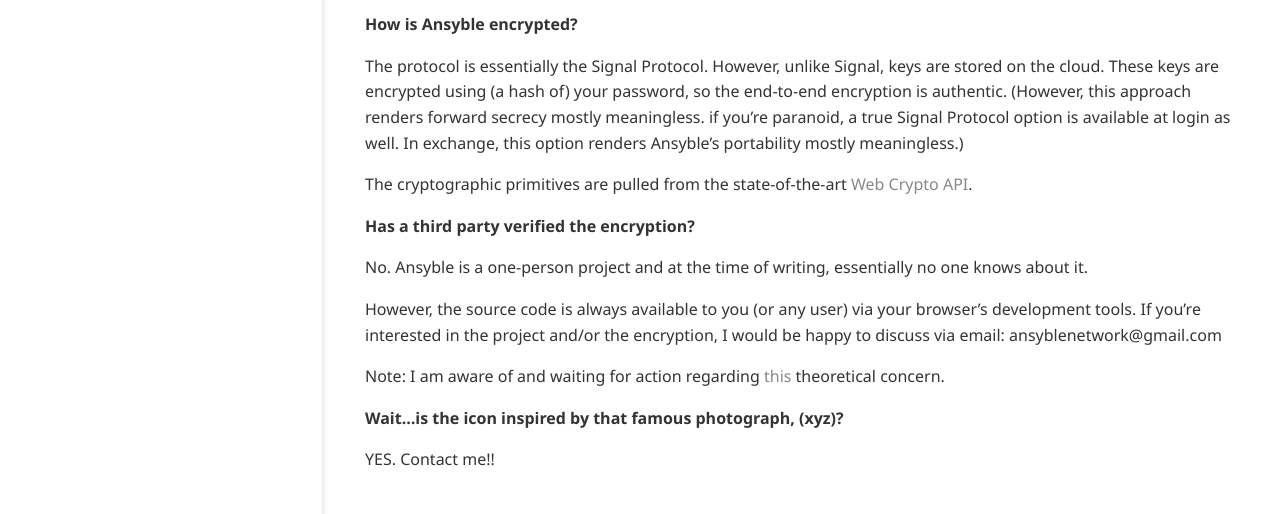
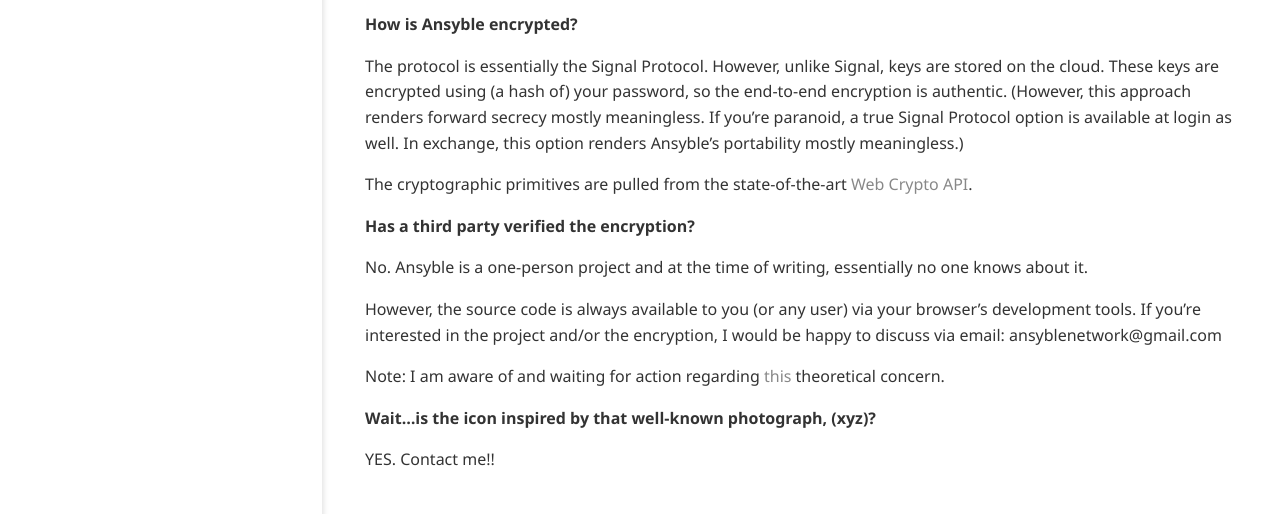
Before and after one commit to ansyblenetwork/ansybleblog, a Jekyll site: the page built from _posts/2021-03-09-about-and-faq.md, in a window 1280 px wide and 900 px high, scrolled down 898 px. Shown: the part 376-890 px from the top of the window. Built offline with Jekyll 4.4.1, drawn with Linux system fonts in a browser that asks for light colours.

Commit message:
Update 2021-03-09-about-and-faq.md

```diff
--- a/_posts/2021-03-09-about-and-faq.md
+++ b/_posts/2021-03-09-about-and-faq.md
@@ -42,7 +42,7 @@
 
 #### How is Ansyble encrypted?
 
-The protocol is essentially the Signal Protocol. However, unlike Signal, keys are stored on the cloud. These keys are encrypted using (a hash of) your password, so the end-to-end encryption is authentic. (However, this approach renders forward secrecy mostly meaningless. if you're paranoid, a true Signal Protocol option is available at login as well. In exchange, this option renders Ansyble's portability mostly meaningless.)
+The protocol is essentially the Signal Protocol. However, unlike Signal, keys are stored on the cloud. These keys are encrypted using (a hash of) your password, so the end-to-end encryption is authentic. (However, this approach renders forward secrecy mostly meaningless. If you're paranoid, a true Signal Protocol option is available at login as well. In exchange, this option renders Ansyble's portability mostly meaningless.)
 
 The cryptographic primitives are pulled from the state-of-the-art [Web Crypto API](https://developer.mozilla.org/en-US/docs/Web/API/Web_Crypto_API).
 
@@ -54,6 +54,6 @@
 
 Note: I am aware of and waiting for action regarding [this](https://github.com/w3c/ServiceWorker/issues/822) theoretical concern.
 
-#### Wait...is the icon inspired by that famous photograph, (xyz)?
+#### Wait...is the icon inspired by that well-known photograph, (xyz)?
 
 YES. Contact me!!
```
